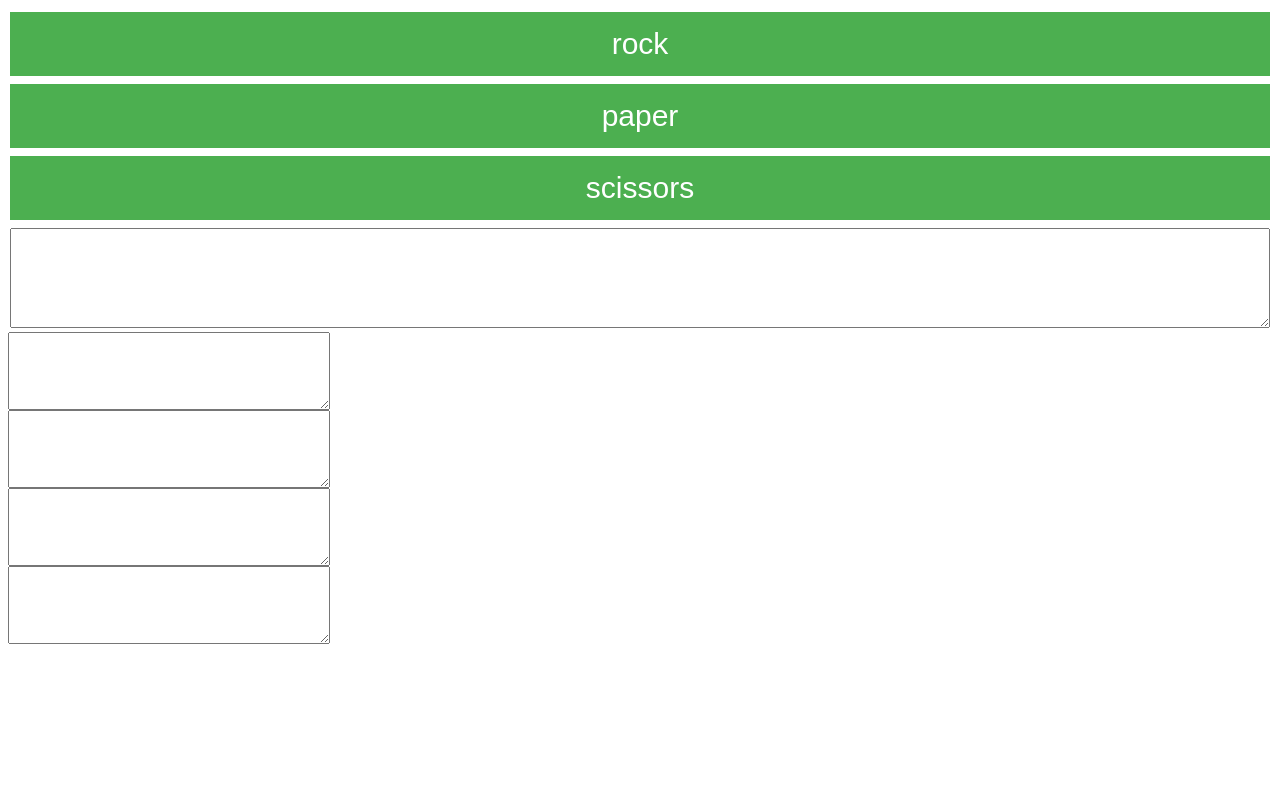
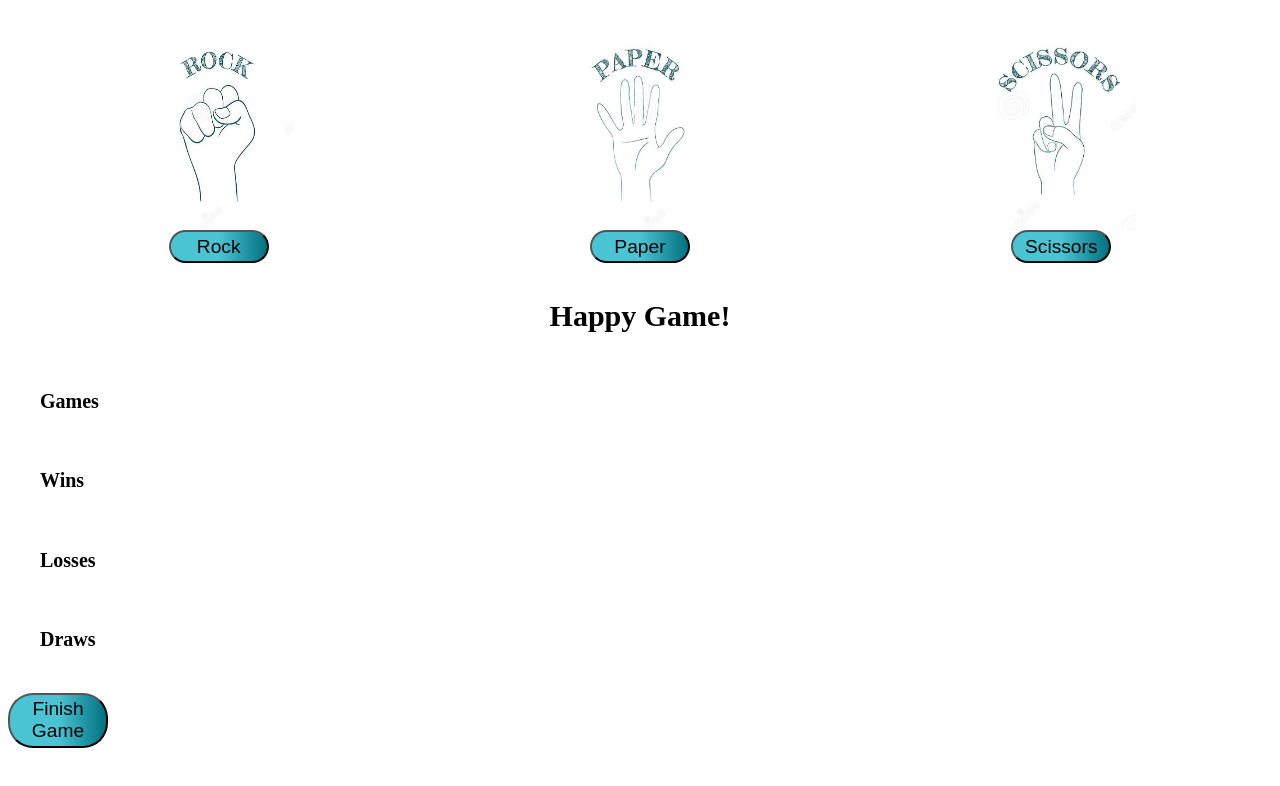
Before and after one commit to SilviaEPopescu/Hackathon_Rock-Paper-Scissors, a plain HTML site: page index.html in a window 1280 px wide. Drawn offline with Linux system fonts and the light colour scheme.

Commit message:
refactor code

```diff
--- a/index.html
+++ b/index.html
@@ -6,21 +6,33 @@
     </head>
     <body>
     <div class="container">
-        <button class="button" id="rock">rock</button>
-        <button class="button" id="paper">paper</button>
-        <button class="button" id="scissors">scissors</button>
-        <textarea id="output"></textarea>
-
+        <div class="containerOne">
+            <img src="./images/rock.PNG" alt="Rock" style="width:100%"/>
+            <button class="button" id="rock">Rock</button>
+        </div>
+        <div class="containerOne">
+            <img src="./images/paper.PNG" alt="Paper" style="width:100%"/>
+            <button class="button" id="paper">Paper</button>
+        </div>
+        <div class="containerOne">
+            <img src="./images/scissors.PNG" alt="Scissors" style="width:100%"/>
+            <button class="button" id="scissors">Scissors</button>
+        </div>
+      </div>
+    <div>
+        <h2 id="output">Happy Game!</h2>
     </div>
     <div id="scores">
-       <textarea class="scores" id="games" ></textarea>
-       <textarea class="scores" id="wins" ></textarea>
-       <textarea class="scores" id="losses" ></textarea>
-       <textarea class="scores" id="draws" ></textarea>
+       <h4 class="scores" id="games" >Games</h4>
+       <h4 class="scores" id="wins" >Wins</h4>
+       <h4 class="scores" id="losses" >Losses</h4>
+       <h4 class="scores" id="draws" >Draws</h4>
 
 
     </div>
-
+        <div>
+            <button class="button" id="stopButton">Finish Game</button>
+        </div>
 
         <script src="main.js">
 
--- a/main.js
+++ b/main.js
@@ -1,5 +1,5 @@
 let playerMove;
-//let computerMove = "paper";
+let computerMove;
 
 // if (playerMove === "rock" && computerMove === "paper") {
 //  console.log("Computer Wins");
@@ -121,10 +121,6 @@ function getResult(result) {
 }
 
 function outputResults(){
-    // console.log(`Games ${games}`)
-    // console.log(`Wins ${wins}`)
-    // console.log(`Losses ${losses}`)
-    // console.log(`Draws ${draws}`)
     games1.innerHTML = `Games ${games}`;
     wins1.innerHTML = `Wins ${wins}`;
     losses1.innerHTML = `Losses ${losses}`;
@@ -132,8 +128,14 @@ function outputResults(){
 }
 
 //Task5
+let stopB= document.querySelector("#stopButton");
 
-let endGame;
+stopB.addEventListener("click", endGame);
+
+function endGame(){
+  let question = confirm("Do you want to play again?");
+  if(question == true){window.location.reload();}
+}
 // do {
 //     playerMove = prompt("Pick an option");
 //     let result = getWinner(playerMove, getComputerMove());
--- a/styles.css
+++ b/styles.css
@@ -1,20 +1,64 @@
+@import url("https://fonts.googleapis.com/css?family=Josefin+Sans");
+
+
 .container {
     display: flex;
-    flex-direction: column;
+    flex-direction: row;
+    margin-top: 30px;
+}
+
+.containerOne {
+ display: flex;
+ flex-direction: column;
+  width: 150%;
+  max-width: 150px;
+  height: 250px;
+  margin-right: auto;
+  margin-left: auto;
+}
+
+.containerOne img {
+  width: 80%;
+  height: 80%;
+  align-self: center;
+}
+.containerOne #rock {
+  align-self: center;
+  top: 80%;
+
+}
+.containerOne #paper {
+  align-self: center;
+  top: 80%;
+
+}
+.containerOne #scissors {
+  align-self: center;
+  top: 80%;
 
 }
 .button {
-    background-color: #4CAF50;
-    border: none;
-    color: white;
-    padding: 15px 32px;
-    text-align: center;
-    text-decoration: none;
-    display: inline-block;
-    font-size: 30px;
-    margin: 4px 2px;
-    cursor: pointer;
-  }
+
+  background: linear-gradient(
+    to right,
+    hsl(187, 61%, 56%) 50%,
+    rgb(1, 113, 128) 100%
+
+  );
+  border-radius: 25px;
+  padding-left: 7px;
+  padding-right: 7px;
+  padding-top: 3.5px;
+  padding-bottom: 3.5px;
+  font-family: "Nunito", sans-serif;
+  font-size: larger;
+  width: 100px;
+  margin-bottom: 10px;
+  align-self: center;
+
+
+}
+
   #output {
     text-align: center;
     font-size: 30px;
```
Also changed, not shown: images/paper.PNG (added), images/rock.PNG (added), images/scissors.PNG (added).
